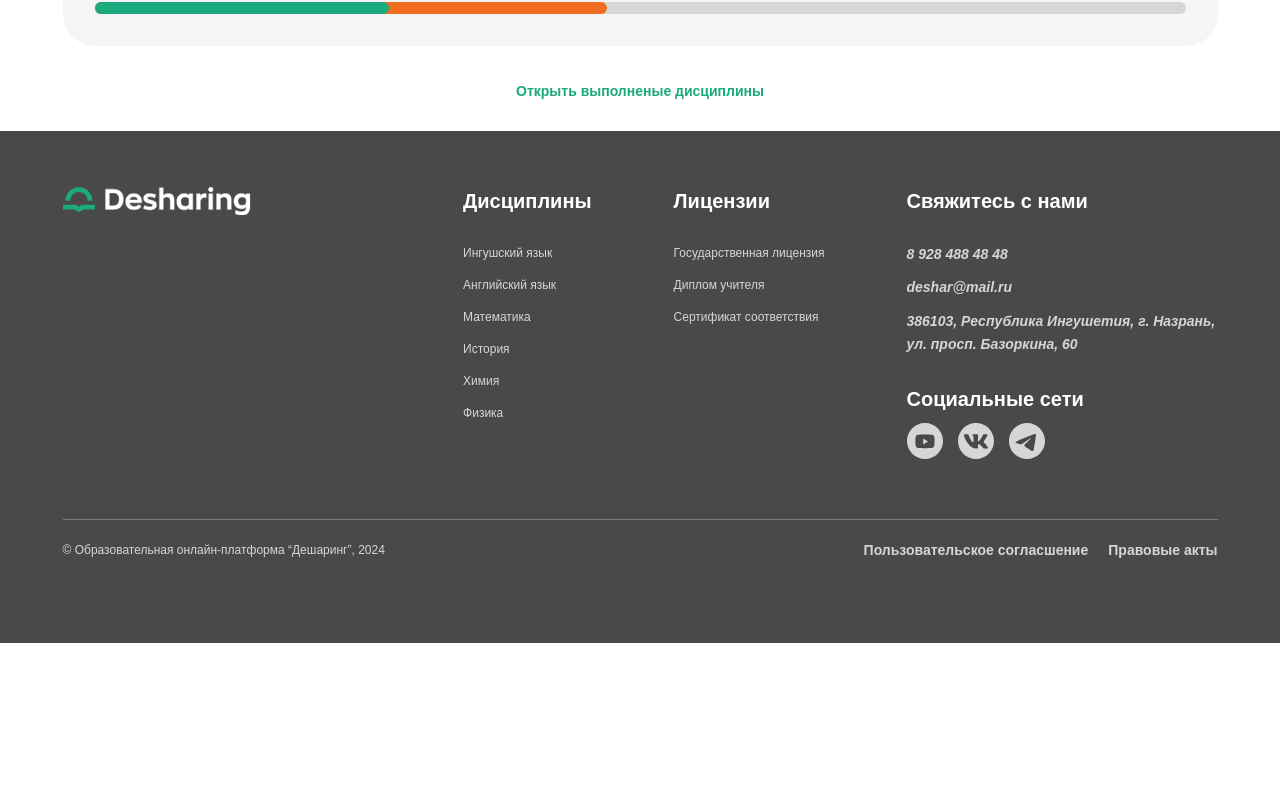
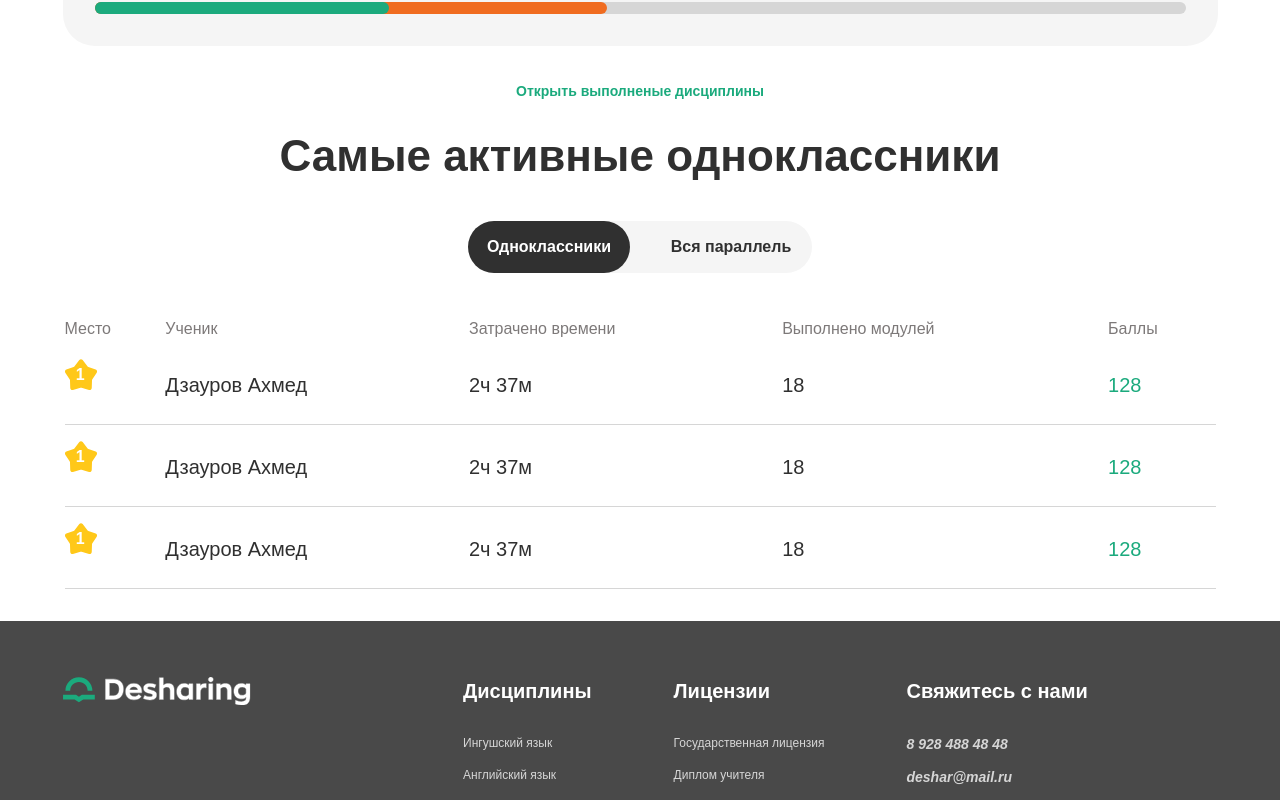
Before and after one commit to MilleniumIT06/deshar-frontend, a Next.js app: page /authed in a window 1280 px wide. Shown: the part 1412-2212 px from the top of the page. Before the commit the page ends 2055 px from the top, so only its background shows below. Built offline with nearby package versions, Linux system fonts and the light colour scheme; a web font is replaced by a local one.

Commit message:
add:top-classmates table

```diff
--- a/src/app/(main)/authed/page.tsx
+++ b/src/app/(main)/authed/page.tsx
@@ -1,4 +1,4 @@
-import { Successes, Continue } from "@/components";
+import { Successes, Continue, TopClassmates } from "@/components";
 
 
 export default function Authed() {
@@ -7,6 +7,7 @@ export default function Authed() {
         <main>
             <Successes />
             <Continue />
+            <TopClassmates />
         </main>
     );
 }
--- a/src/components/Successes/styles.module.scss
+++ b/src/components/Successes/styles.module.scss
@@ -273,7 +273,7 @@
     width: 168px;
     min-height: 44px;
     max-height: 44px;
-    background: var(--light-color);
+    background: var(--neutral-white);
     transition: all 1.5s ease;
 
     @include breakpoint.mobile {
--- /dev/null
+++ b/src/components/TopClassmates/TableItem/index.tsx
@@ -0,0 +1,16 @@
+import styles from './styles.module.scss';
+export const TableItem = () => {
+    return (
+        <tr className={styles.tableItem}>
+            <td className={styles.tableItem__place}>
+                <div>
+                    <span>1</span>
+                </div>
+            </td>
+            <td className={styles.tableItem__name}>Дзауров Ахмед</td>
+            <td className={styles.tableItem__time}>2ч 37м</td>
+            <td className={styles.tableItem__done}>18</td>
+            <td className={styles.tableItem__points}>128</td>
+        </tr>
+    )
+}
--- /dev/null
+++ b/src/components/TopClassmates/TableItem/styles.module.scss
@@ -0,0 +1,73 @@
+@use './../../../shared/scss/breakpoint'as breakpoint;
+.tableItem {
+    position: relative;
+    height: 80px;
+
+    &__place {
+        display: flex;
+        align-items: center;
+        justify-content: start;
+        height: 60px;
+
+        div {
+            position: relative;
+            width: 32px;
+            height: 32px;
+            background-image: url("/svg/star.svg");
+            background-position: center;
+            background-size: cover;
+            background-repeat: no-repeat;
+
+            @include breakpoint.mobile {
+                width: 29px;
+                height: 29px;
+            }
+
+
+            span {
+                position: absolute;
+                left: 35%;
+                top: 50%;
+                z-index: 11;
+                font-family: var(--second-family);
+                font-weight: 600;
+                font-size: 16px;
+                line-height: 150%;
+                text-align: center;
+                transform: translateY(-50%);
+                color:var(--neutral-white);
+            }
+        }
+    }
+
+
+    &::after {
+        content: "";
+        position: absolute;
+        left: 0;
+        bottom: 0;
+        z-index: 100;
+        width: 100%;
+        height: 1px;
+        background-color: #d6d6d6;
+    }
+
+}
+.tableItem__points,
+.tableItem__done,
+.tableItem__name,
+.tableItem__time {
+    font-family: var(--font-family);
+    font-weight: 400;
+    font-size: 20px;
+    line-height: 160%;
+    color: var(--neutral-darkest);
+
+    @include breakpoint.mobile {
+        font-size: 16px;
+    }
+}
+
+.tableItem__points {
+    color: var(--primary-medium);
+}
--- a/src/components/TopClassmates/index.tsx
+++ b/src/components/TopClassmates/index.tsx
@@ -1,5 +1,6 @@
 import cn from 'classnames';
 import styles from './styles.module.scss';
+import { TableItem } from './TableItem';
 
 export const TopClassmates = () => {
     return (
@@ -15,7 +16,8 @@ export const TopClassmates = () => {
                             <span>Вся параллель</span>
                         </div>
                     </div>
-                    <table className={cn(styles.topClassmates__table, styles.classmatesTable)}>
+                    <table className={styles.classmatesTable}>
+                        <tbody>
                             <tr className={cn(styles.classmatesTable__header)}>
                                 <th>Место</th>
                                 <th>Ученик</th>
@@ -23,40 +25,11 @@ export const TopClassmates = () => {
                                 <th>Выполнено модулей</th>
                                 <th>Баллы</th>
                             </tr>
-                        <tr className={cn(styles.classmatesTable__item, styles.tableItem)}>
-                            <td className={styles.tableItem__place}>
-                                <div>
-                                    <span>1</span>
-                                </div>
-                            </td>
-                            <td className={styles.tableItem__name}>Дзауров Ахмед</td>
-                            <td className={styles.tableItem__time}>2ч 37м</td>
-                            <td className="tableItem__done">18</td>
-                            <td className="tableItem__points">128</td>
-                        </tr>
-                        <tr className="classmatesTable__item tableItem">
-                            <td className="tableItem__place">
-                                <div>
+                            <TableItem />
+                            <TableItem />
+                            <TableItem />
 
-                                    <span>1</span>
-                                </div>
-                            </td>
-                            <td className="tableItem__name">Дзауров Ахмед</td>
-                            <td className="tableItem__time">2ч 37м</td>
-                            <td className="tableItem__done">18</td>
-                            <td className="tableItem__points">128</td>
-                        </tr>
-                        <tr className="classmatesTable__item tableItem">
-                            <td className="tableItem__place">
-                                <div>
-                                    <span>1</span>
-                                </div>
-                            </td>
-                            <td className="tableItem__name">Дзауров Ахмед</td>
-                            <td className="tableItem__time">2ч 37м</td>
-                            <td className="tableItem__done">18</td>
-                            <td className="tableItem__points">128</td>
-                        </tr>
+                        </tbody>
                     </table>
                 </div>
             </div>
--- a/src/components/TopClassmates/styles.module.scss
+++ b/src/components/TopClassmates/styles.module.scss
@@ -1,6 +1,6 @@
-@use './../mixins/breakpoint'as breakpoint;
+@use './../../shared/scss//breakpoint'as breakpoint;
 
-.top-classmates {
+.topClassmates {
     &__inner {
         display: flex;
         flex-direction: column;
@@ -37,7 +37,7 @@
 
         &.active {
             span {
-                color: var(--light-color);
+                color: var(--neutral-white);
             }
 
             border-radius: 28px;
@@ -46,7 +46,7 @@
     }
 }
 
-.classmates-table {
+.classmatesTable {
     margin-top: 40px;
     width: 100%;
 
@@ -65,77 +65,3 @@
         }
     }
 }
-
-.table-item {
-    position: relative;
-    height: 80px;
-
-    &__place {
-        display: flex;
-        align-items: center;
-        justify-content: start;
-        height: 60px;
-
-        div {
-            position: relative;
-            width: 32px;
-            height: 32px;
-            background-image: url("./../../img/svg/star.svg");
-            background-position: center;
-            background-size: cover;
-            background-repeat: no-repeat;
-
-            @include breakpoint.mobile {
-                width: 29px;
-                height: 29px;
-            }
-        }
-
-
-        span {
-            position: absolute;
-            left: 35%;
-            top: 50%;
-            z-index: 11;
-            font-family: var(--second-family);
-            font-weight: 600;
-            font-size: 16px;
-            line-height: 150%;
-            text-align: center;
-            transform: translateY(-50%);
-
-        }
-    }
-
-
-    &::after {
-        content: "";
-        position: absolute;
-        left: 0;
-        bottom: 0;
-        z-index: 100;
-        width: 100%;
-        height: 1px;
-        background-color: #d6d6d6;
-    }
-
-}
-
-.table-item__points,
-.table-item__done,
-.table-item__name,
-.table-item__time {
-    font-family: var(--font-family);
-    font-weight: 400;
-    font-size: 20px;
-    line-height: 160%;
-    color: var(--neutral-darkest);
-
-    @include breakpoint.mobile {
-        font-size: 16px;
-    }
-}
-
-.table-item__points {
-    color: var(--primary-green);
-}
--- a/src/components/index.ts
+++ b/src/components/index.ts
@@ -6,3 +6,4 @@ export {Reviews} from './Reviews';
 export {Subscription} from './Subcription';
 export {Continue} from './Continue';
 export {Successes} from './Successes';
+export {TopClassmates} from './TopClassmates';
```
Also changed, not shown: src/components/Continue/index.tsx (+6 -6 lines), public/svg/star.svg (added). Lines whose indentation alone changed are shown as unchanged.
